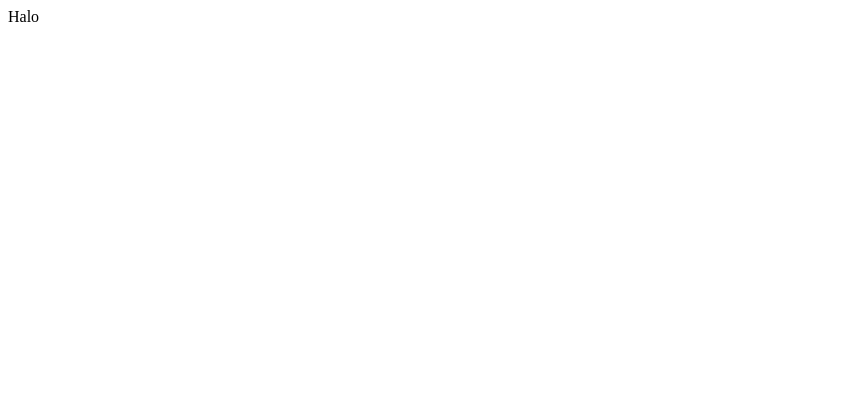
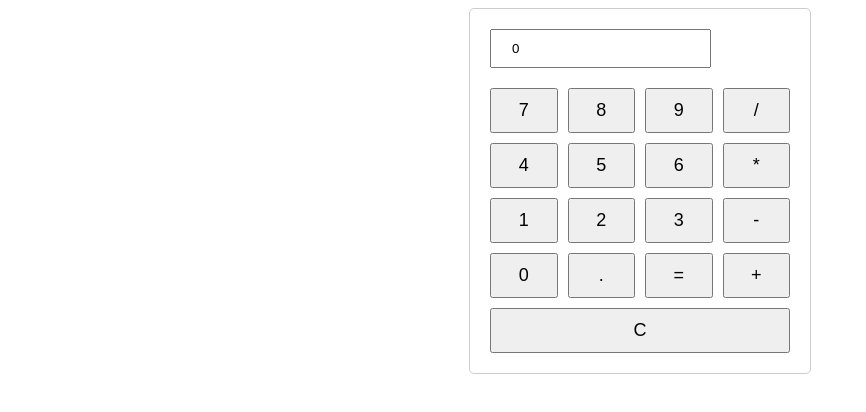
Before and after one commit to doloshabell/tryin-vue3, a Vue app: page / in a window 1280 px wide. Shown: the top 412 px of the page, without its empty margins (0-866 px from the left). Built offline with nearby package versions, Linux system fonts and the light colour scheme.

Commit message:
done: proj calculator with eval()

```diff
--- a/src/App.vue
+++ b/src/App.vue
@@ -1,7 +1,7 @@
 <script setup>
-import Home from './components/Home.vue'
+import AmazingCalculator from './components/AmazingCalculator.vue'
 </script>
 
 <template>
-  <Home />
+  <AmazingCalculator />
 </template>
--- /dev/null
+++ b/src/components/AmazingCalculator.vue
@@ -0,0 +1,106 @@
+<template>
+  <div>
+    <div class="calculator">
+      <input v-model="display" :class="displayClass" readonly />
+
+      <div class="buttons">
+        <button @click="appendToDisplay('7')">7 </button>
+        <button @click="appendToDisplay('8')">8</button>
+        <button @click="appendToDisplay('9')">9</button>
+        <button @click="appendToDisplay('/')">/</button>
+
+        <button @click="appendToDisplay('4')">4</button>
+        <button @click="appendToDisplay('5')">5</button>
+        <button @click="appendToDisplay('6')">6</button>
+        <button @click="appendToDisplay('*')">*</button>
+
+        <button @click="appendToDisplay('1')">1</button>
+        <button @click="appendToDisplay('2')">2</button>
+        <button @click="appendToDisplay('3')">3</button>
+        <button @click="appendToDisplay('-')">-</button>
+
+        <button @click="appendToDisplay('0')">0</button>
+        <button @click="appendToDisplay('.')">.</button>
+        <button @click="calculate()">=</button>
+        <button @click="appendToDisplay('+')">+</button>
+      </div>
+
+      <button @click="clearDisplay" class="clear-button">C</button>
+    </div>
+  </div>
+</template>
+
+<script setup>
+import { ref, computed } from 'vue'
+
+const display = ref('0');
+
+const appendToDisplay = (value) => {
+  if (display.value === '0' && value !== '.' ) {
+    display.value = value
+  } else {
+    display.value += value
+  }
+}
+
+const calculate = () => {
+  try {
+    display.value = eval(display.value).toString();
+  } catch (error) {
+    display.value = error;
+  }
+}
+
+// Computed property for dynamic class binding
+const displayClass = computed(() => {
+  return display.value.length > 12 ? 'small-text' : '';
+})
+
+const clearDisplay = () => {
+  display.value = '0';
+};
+</script>
+
+<style scoped>
+input {
+  padding: 10px 20px;
+  margin-bottom: 20px;
+}
+
+.calculator {
+  max-width: 300px;
+  margin: 0 auto;
+  padding: 20px;
+  border: 1px solid #ccc;
+  border-radius: 5px;
+}
+
+.display {
+  width: 100%;
+  margin-bottom: 10px;
+  padding: 10px;
+  font-size: 18px;
+  text-align: right;
+}
+
+.buttons {
+  display: grid;
+  grid-template-columns: repeat(4, 1fr);
+  gap: 10px;
+}
+
+button {
+  width: 100%;
+  padding: 10px;
+  font-size: 18px;
+}
+
+.clear-button {
+  width: 100%;
+  margin-top: 10px;
+}
+
+.small-text {
+  font-size: 14px;
+}
+</style>
--- a/src/components/Home.vue
+++ /dev/null
@@ -1,11 +0,0 @@
-<template>
-  <div>
-    Halo
-  </div>
-</template>
-
-<script setup>
-</script>
-
-<style scoped>
-</style>
```
